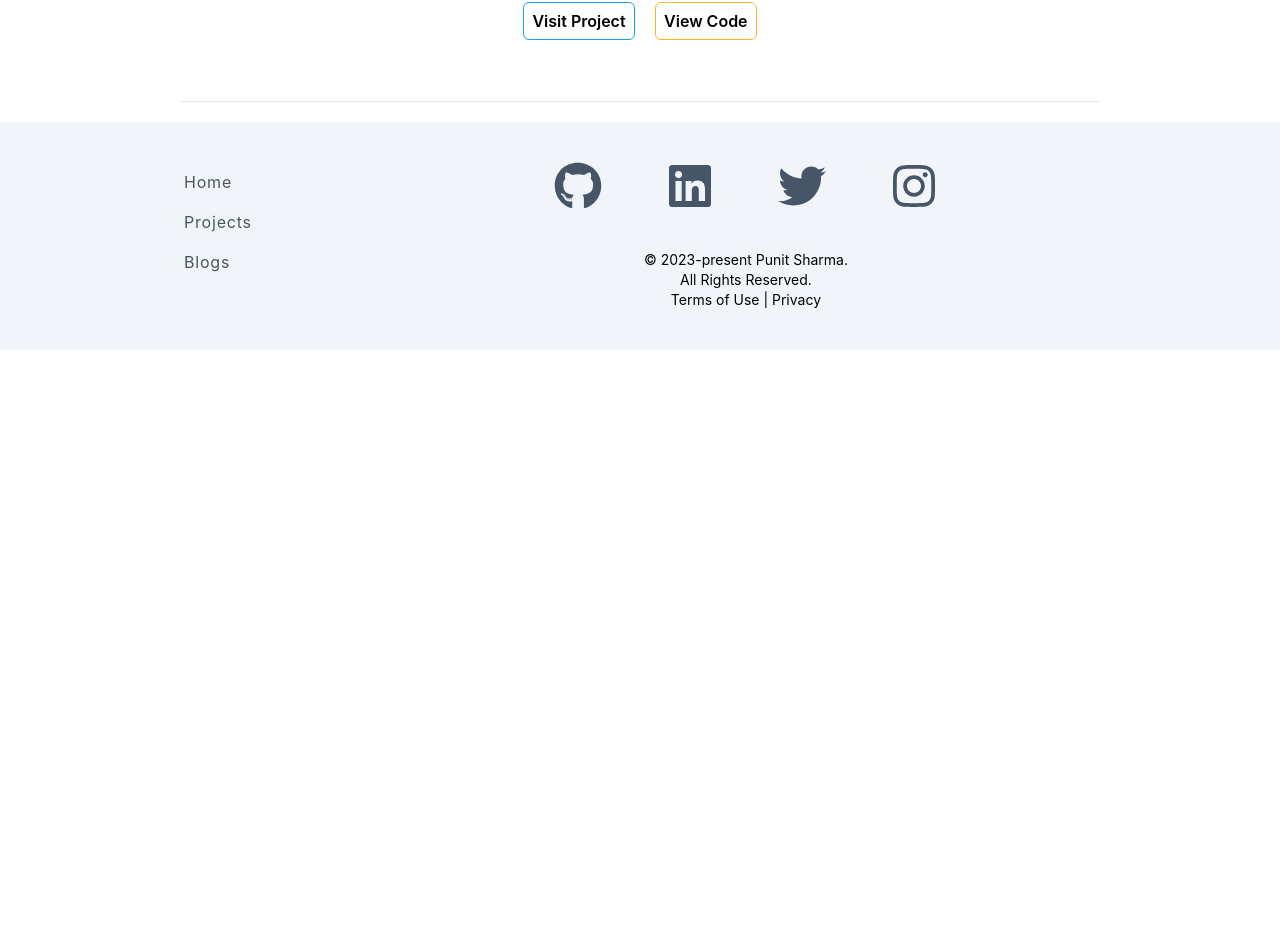
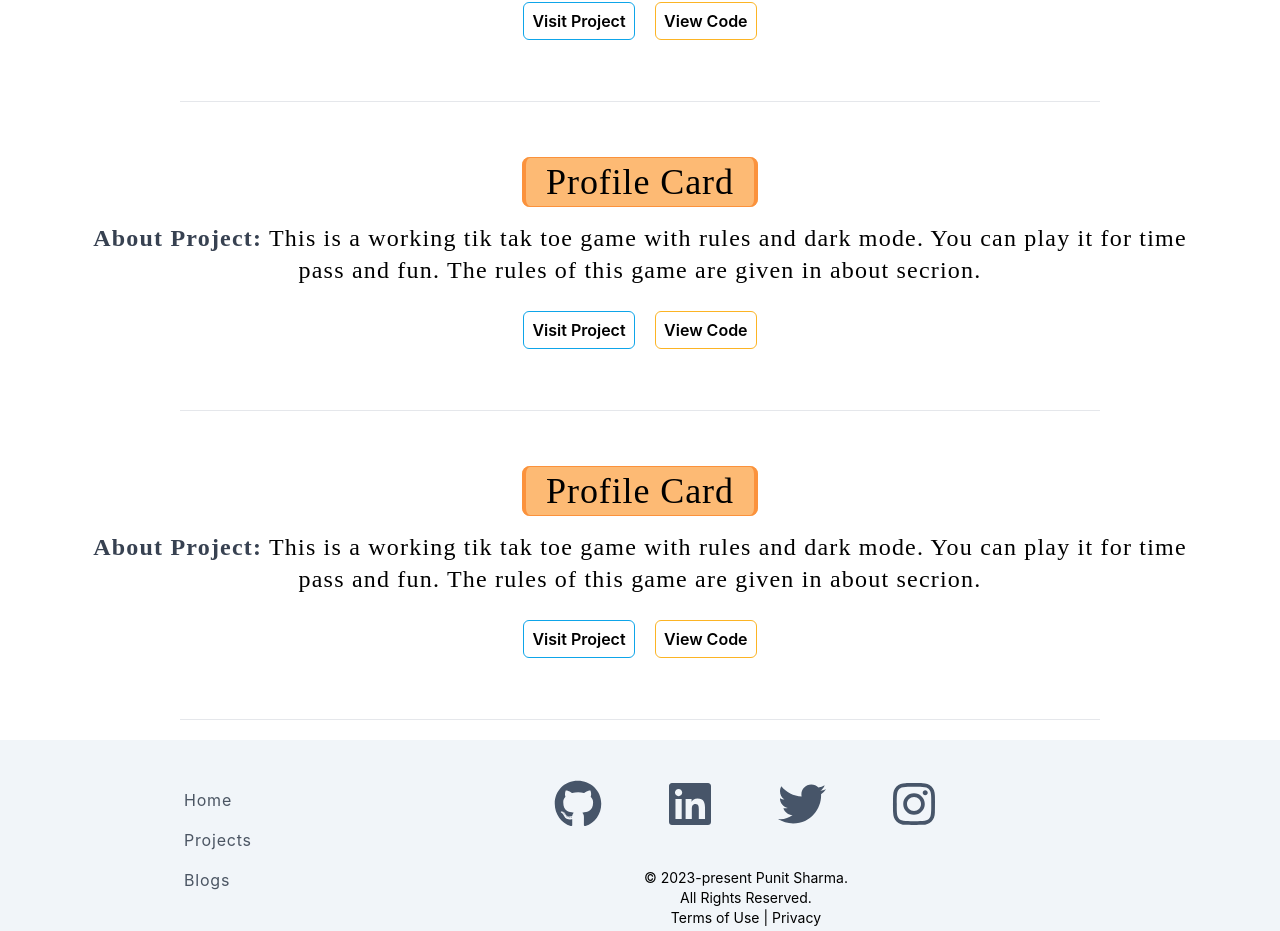
Before and after one commit to PunitMudgal/my-portfolio, a React (Create React App) app: page /project in a window 1280 px wide. Shown: the part 1591-2522 px from the top of the page. Before the commit the page ends 1941 px from the top, so only its background shows below. Built offline with nearby package versions, Linux system fonts and the light colour scheme.

Commit message:
Update: new project added

```diff
--- a/src/ProjectData.js
+++ b/src/ProjectData.js
@@ -34,7 +34,21 @@ const ProjectData = [
         Description: 'This is a working tik tak toe game with rules and dark mode. You can play it for time pass and fun. The rules of this game are given in about secrion.',
         SourceCode: 'https://github.com/PunitMudgal/tik-tak-toe',
         VisitPro: 'https://tik-tak-toe-114.netlify.app'
-    }
+    },
+    {
+        projectNo: 6,
+        ProjectName: 'Profile Card',
+        Description: 'This is a working tik tak toe game with rules and dark mode. You can play it for time pass and fun. The rules of this game are given in about secrion.',
+        SourceCode: 'https://github.com/PunitMudgal/tik-tak-toe',
+        VisitPro: 'https://tik-tak-toe-114.netlify.app'
+    },
+    {
+        projectNo: 7,
+        ProjectName: 'Profile Card',
+        Description: 'This is a working tik tak toe game with rules and dark mode. You can play it for time pass and fun. The rules of this game are given in about secrion.',
+        SourceCode: 'https://github.com/PunitMudgal/profile-card02',
+        VisitPro: 'https://profile-cards02.netlify.app'
+    },
 ]
 
 export default ProjectData;
```
